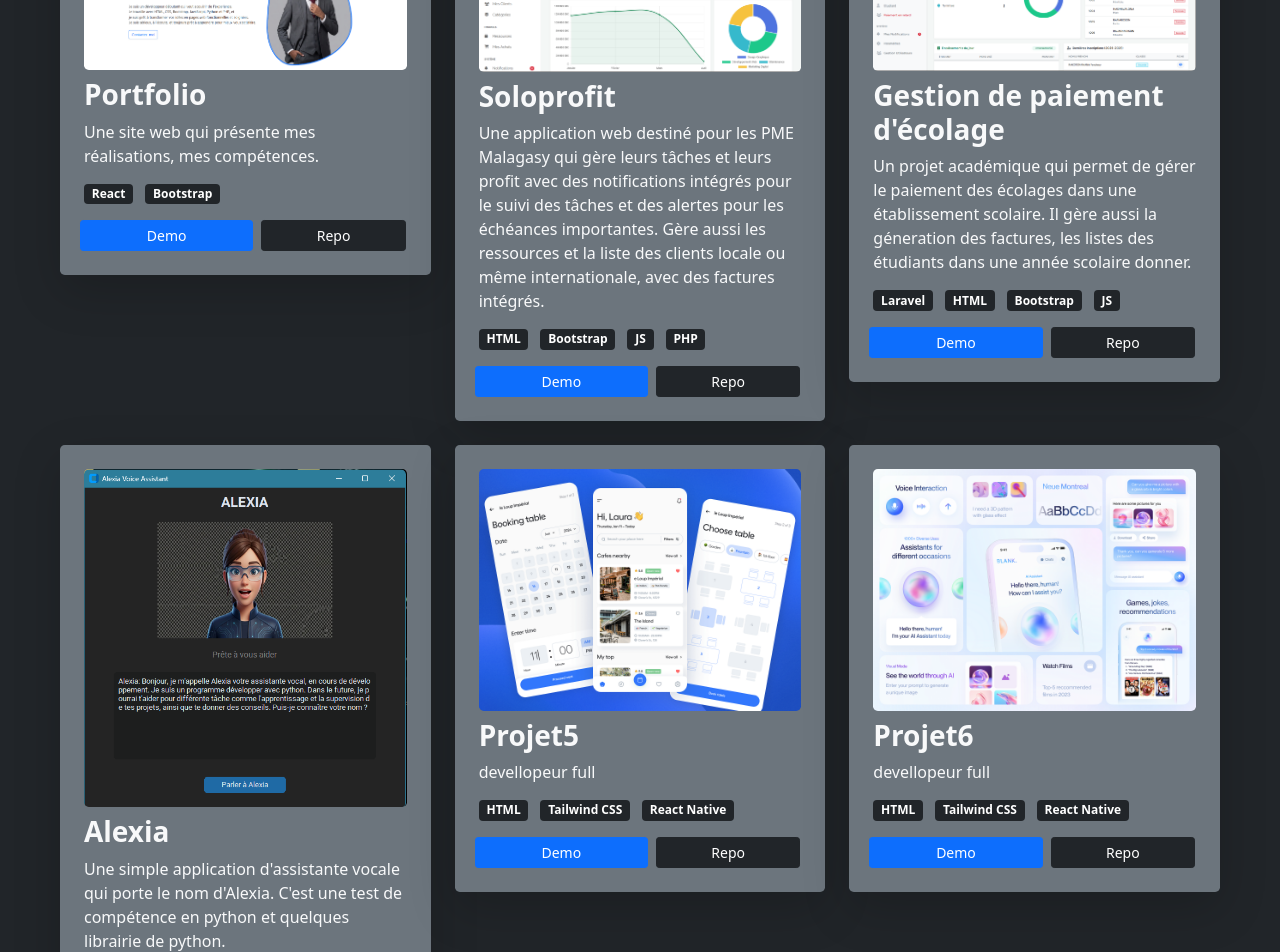
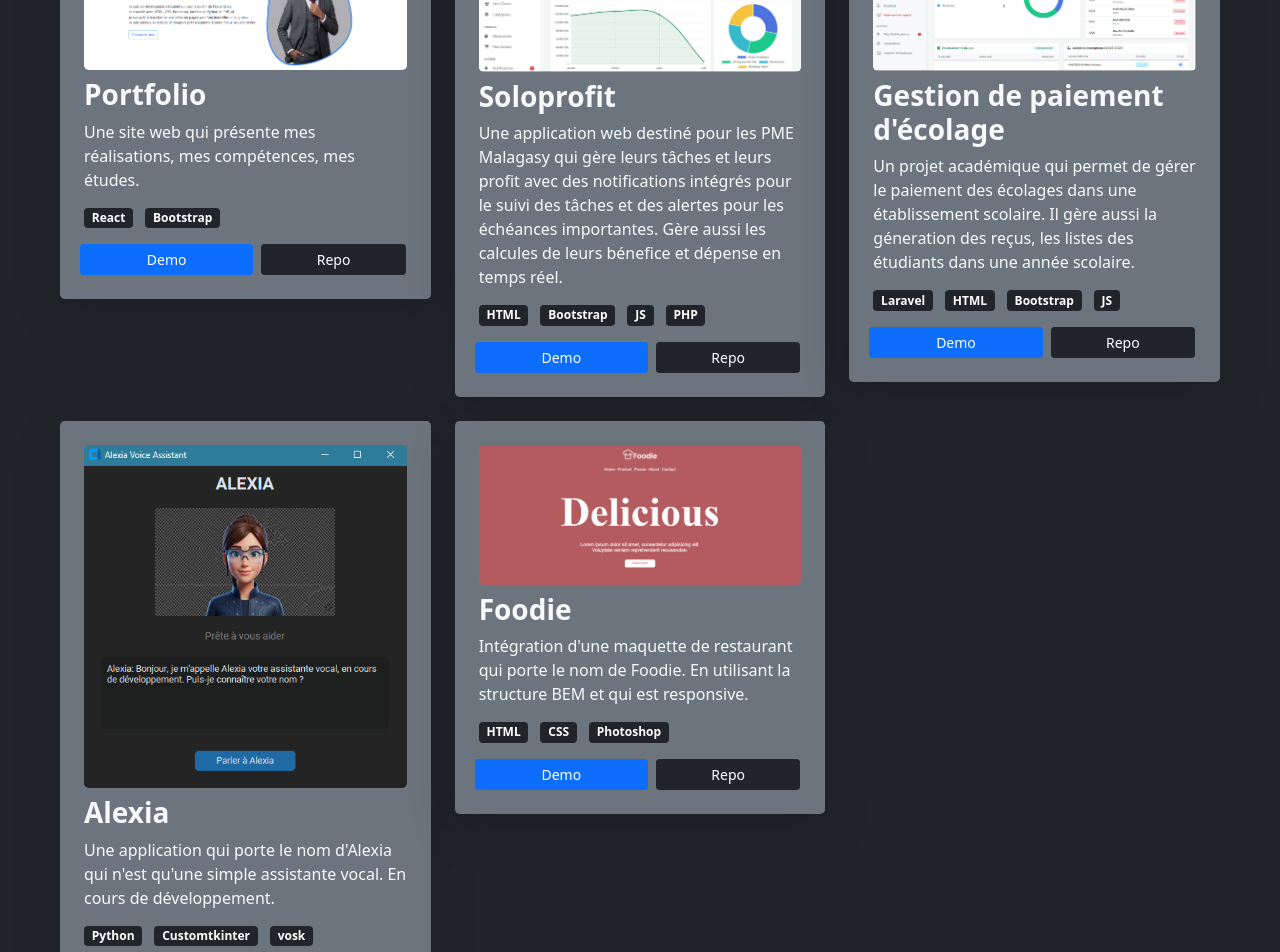
Before and after one commit to SylvioRm/Portfolio1.0, a React (Vite) app: page / in a window 1280 px wide. Shown: the part 2260-3212 px from the top of the page. Built offline with nearby package versions, Linux system fonts and the light colour scheme.

Commit message:
Final version 1.0

```diff
--- a/src/components/Formations.tsx
+++ b/src/components/Formations.tsx
@@ -28,7 +28,7 @@ const formations = [
     {
         id: 1,
         name: "IS-INFO Ampasamadinika",
-        period: "2023 - actuel",
+        period: "2024 - actuel",
         description: "Actuellement, étudiant en troisième année en Informatique de Gestion",
         icon : <GraduationCap size={30} className="text-light" strokeWidth={2}></GraduationCap>
         // image: imgExp1
@@ -37,7 +37,7 @@ const formations = [
         id: 2,
         name: "Lycée Saint Michel Itaosy",
         period: "2020 - 2023",
-        description: "Obtention du baccalauréat en 2023 série D",
+        description: "Obtention du baccalauréat série D en 2023",
         icon : <School size={30} className="text-light" strokeWidth={2}></School>
         // image: imgExp2
      },
--- a/src/components/Projects.tsx
+++ b/src/components/Projects.tsx
@@ -4,26 +4,26 @@ import imgPro1 from "../assets/projects/projet1.png"
 import imgPro2 from "../assets/projects/projet2.png"
 import imgPro3 from "../assets/projects/projet3.png"
 import imgPro4 from "../assets/projects/projet4.png"
-import imgPro5 from "../assets/projects/5.png"
+import imgPro5 from "../assets/projects/projet5.png"
 import imgPro6 from "../assets/projects/6.png"
 
 const projects = [
     {
         id: 1,
         title: "Portfolio",
-        description: "Une site web qui présente mes réalisations, mes compétences. ",
+        description: "Une site web qui présente mes réalisations, mes compétences, mes études. ",
         technogies: [
         "React",
         "Bootstrap",
         ],
         demoLink: "#",
-        repoLink: "#",
+        repoLink: "https://github.com/SylvioRm/Portfolio1.0",
         image: imgPro1
      },
     {
         id: 2,
         title: "Soloprofit",
-        description: "Une application web destiné pour les PME Malagasy qui gère leurs tâches et leurs profit avec des notifications intégrés pour le suivi des tâches et des alertes pour les échéances importantes. Gère aussi les ressources et la liste des clients locale ou même internationale, avec des factures intégrés.",
+        description: "Une application web destiné pour les PME Malagasy qui gère leurs tâches et leurs profit avec des notifications intégrés pour le suivi des tâches et des alertes pour les échéances importantes. Gère aussi les calcules de leurs bénefice et dépense en temps réel.",
         technogies: [
         "HTML",
         "Bootstrap",
@@ -38,7 +38,7 @@ const projects = [
     {
         id: 3,
         title: "Gestion de paiement d'écolage",
-        description: "Un projet académique qui permet de gérer le paiement des écolages dans une établissement scolaire. Il gère aussi la géneration des factures, les listes des étudiants dans une année scolaire donner.",
+        description: "Un projet académique qui permet de gérer le paiement des écolages dans une établissement scolaire. Il gère aussi la géneration des reçus, les listes des étudiants dans une année scolaire.",
         technogies: [
         "Laravel",
         "HTML",
@@ -52,7 +52,7 @@ const projects = [
     {
         id: 4,
         title: "Alexia",
-        description: "Une simple application d'assistante vocale qui porte le nom d'Alexia. C'est une test de compétence en python et quelques librairie de python.",
+        description: "Une application qui porte le nom d'Alexia qui n'est qu'une simple assistante vocal. En cours de développement.",
         technogies: [
         "Python",
         "Customtkinter",
@@ -64,30 +64,30 @@ const projects = [
      },
     {
         id: 5,
-        title: "Projet5",
-        description: "devellopeur full",
+        title: "Foodie",
+        description: "Intégration d'une maquette de restaurant qui porte le nom de Foodie. En utilisant la structure BEM et qui est responsive.",
         technogies: [
         "HTML",
-        "Tailwind CSS",
-        "React Native"
+        "CSS",
+        "Photoshop"
         ],
         demoLink: "#",
         repoLink: "#",
         image: imgPro5
      },
-    {
-        id: 6,
-        title: "Projet6",
-        description: "devellopeur full",
-        technogies: [
-        "HTML",
-        "Tailwind CSS",
-        "React Native"
-        ],
-        demoLink: "#",
-        repoLink: "#",
-        image: imgPro6
-     },
+    // {
+    //     id: 6,
+    //     title: "Projet6",
+    //     description: "devellopeur full",
+    //     technogies: [
+    //     "HTML",
+    //     "Tailwind CSS",
+    //     "React Native"
+    //     ],
+    //     demoLink: "#",
+    //     repoLink: "#",
+    //     image: imgPro6
+    //  },
 ]
 
 
@@ -127,7 +127,6 @@ const Projets = () => {
                                 <a href={project.repoLink} className="btn btn-sm btn-dark col-5">Repo</a>
                                </div>
                             </div>
-
                         </div>
                     ))}
                 </div>
```
Also changed, not shown: src/assets/projects/projet4.png, src/assets/projects/projet5.png (added).
